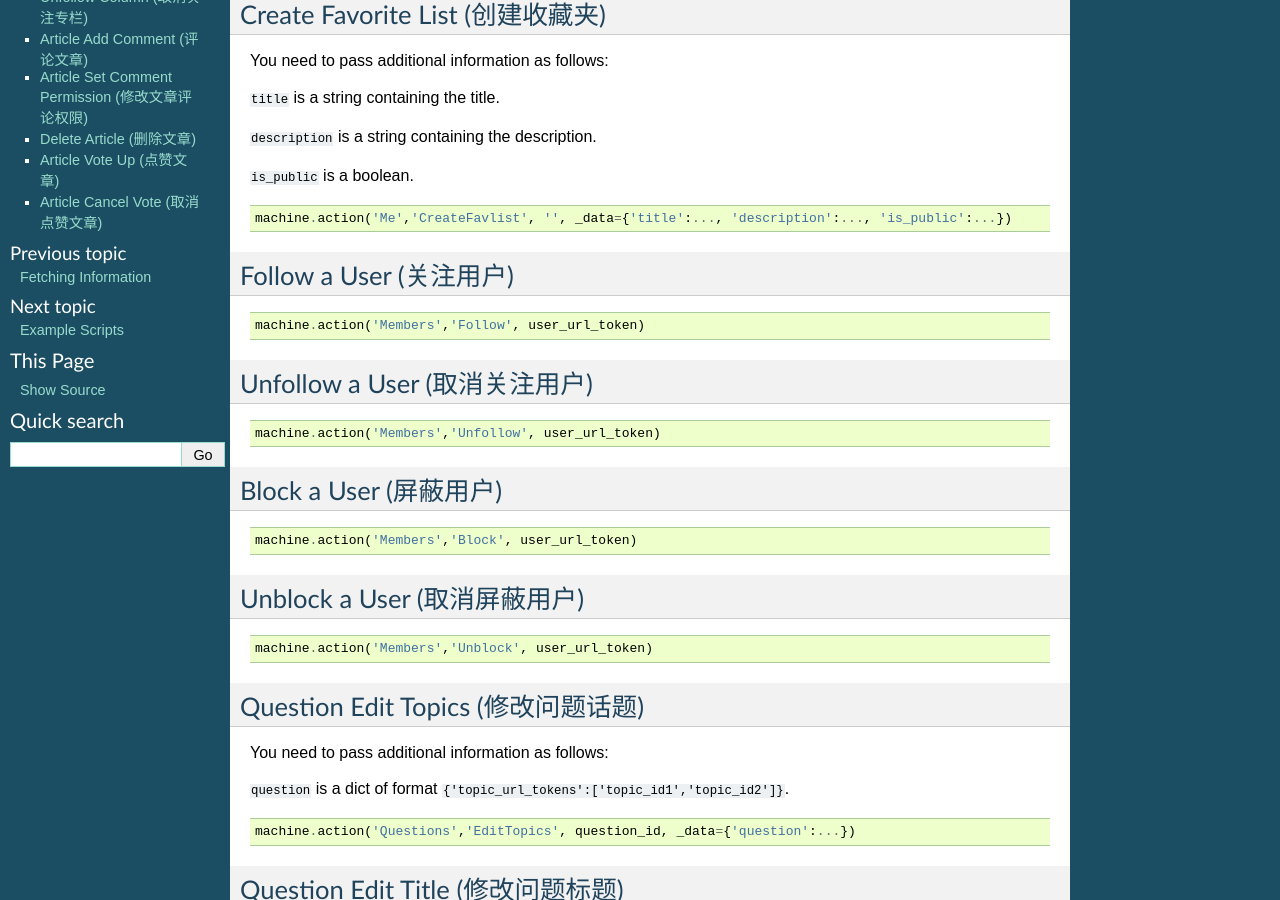
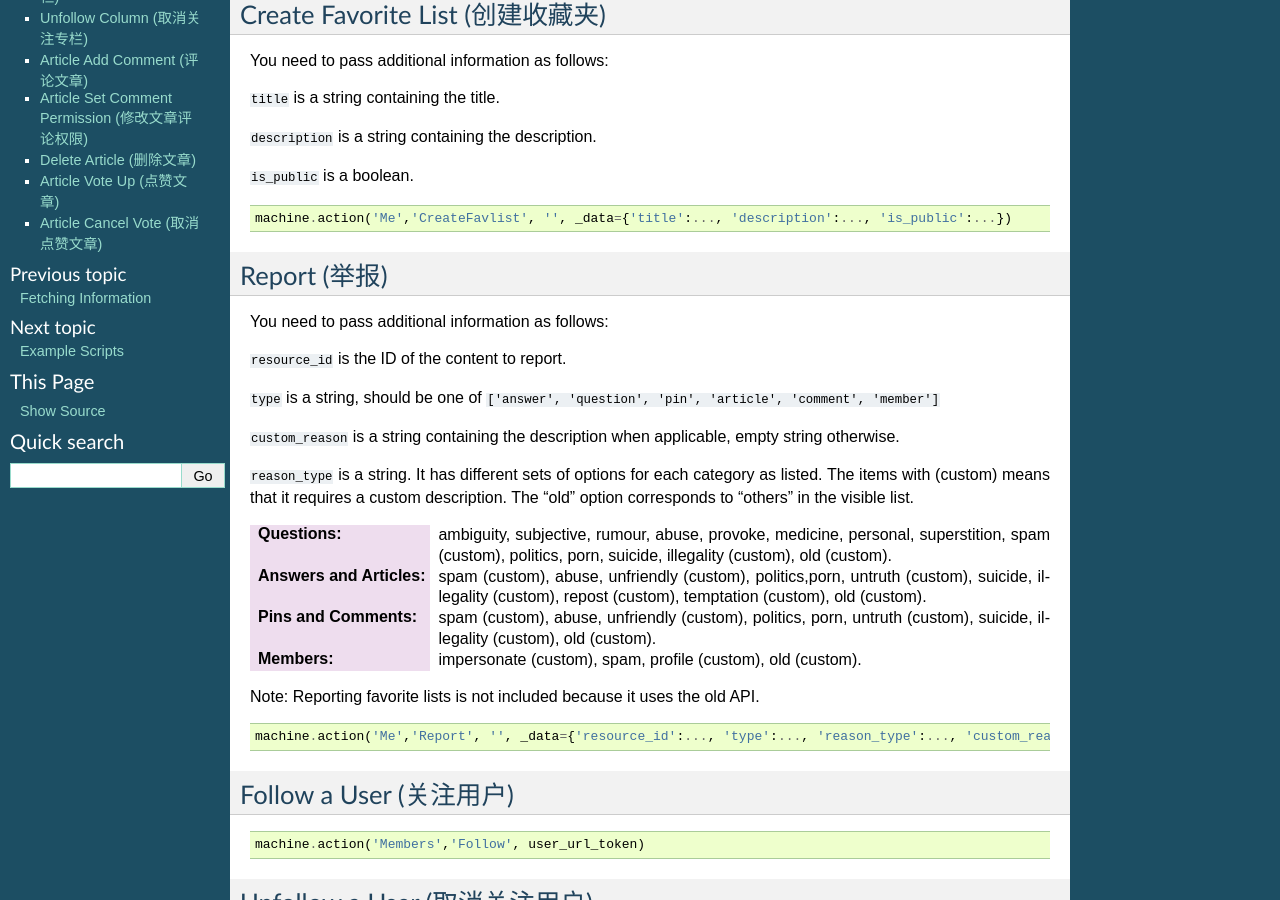
Before and after one commit to vaporized/zhihuAPI, a Sphinx documentation site: the page built from docs/action.rst, in a window 1280 px wide and 900 px high, scrolled down 2250 px. Built offline with Sphinx 7.4.7, drawn with Linux system fonts in a browser that asks for light colours.

Commit message:
Added report APIs

```diff
--- a/docs/action.rst
+++ b/docs/action.rst
@@ -136,6 +136,40 @@
 
     machine.action('Me','CreateFavlist', '', _data={'title':..., 'description':..., 'is_public':...})
 
+Report (举报)
+---------------
+You need to pass additional information as follows:
+
+:code:`resource_id` is the ID of the content to report.
+
+:code:`type` is a string, should be one of :code:`['answer', 'question', 'pin', 'article', 'comment', 'member']`
+
+:code:`custom_reason` is a string containing the description when applicable, empty string otherwise.
+
+:code:`reason_type` is a string. It has different sets of options for each category as listed. The items with (custom) means
+that it requires a custom description. The "old" option corresponds to "others" in the visible list.
+
+:Questions:
+    ambiguity, subjective, rumour, abuse, provoke, medicine, personal, superstition, spam (custom), politics, porn, suicide, illegality (custom), old (custom).
+
+
+:Answers and Articles:
+    spam (custom), abuse, unfriendly (custom), politics,porn, untruth (custom), suicide, illegality (custom), repost (custom), temptation (custom), old (custom).
+
+
+:Pins and Comments:
+    spam (custom), abuse, unfriendly (custom), politics, porn, untruth (custom), suicide, illegality (custom), old (custom).
+
+
+:Members:
+    impersonate (custom), spam, profile (custom), old (custom).
+
+
+Note: Reporting favorite lists is not included because it uses the old API.
+
+.. code:: python
+
+    machine.action('Me','Report', '', _data={'resource_id':..., 'type':..., 'reason_type':..., 'custom_reason':...})
 
 Follow a User (关注用户)
 ------------------------------
```
Also changed, not shown: 1 other file.
